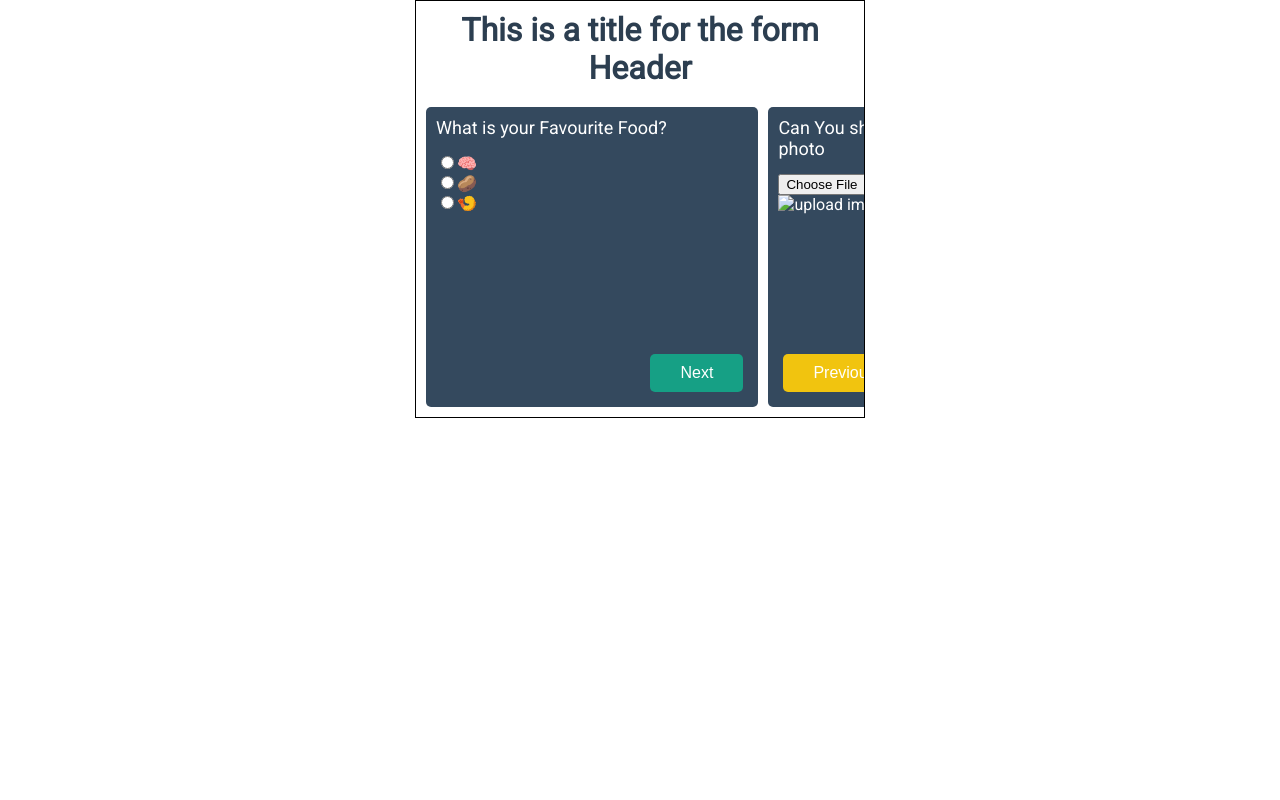
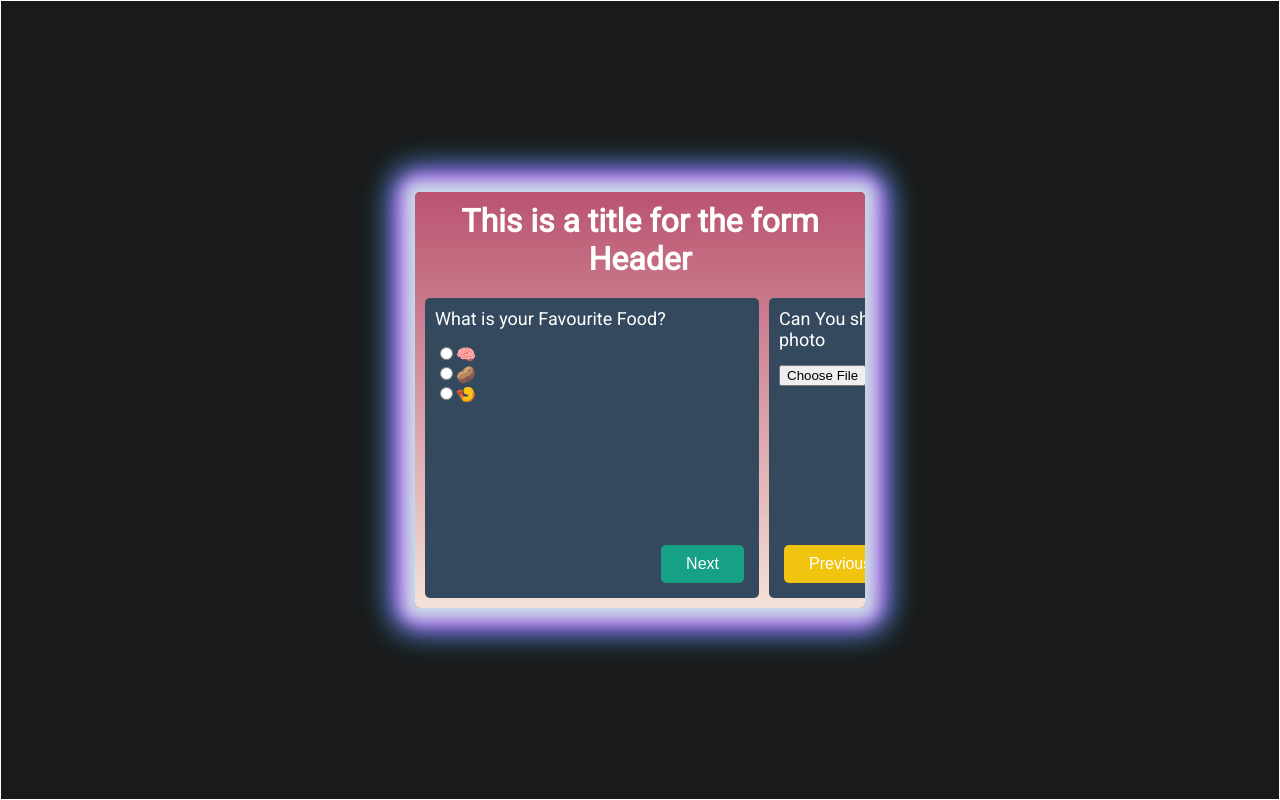
Before and after one commit to jiajing1993/Kaodim-Test, a Gatsby site: page / in a window 1280 px wide. Built offline with nearby package versions, Linux system fonts and the light colour scheme; Gatsby itself is replaced by a stand-in of ours.

Commit message:
style: add backlight background

```diff
--- a/src/components/inputBuilder.js
+++ b/src/components/inputBuilder.js
@@ -45,7 +45,7 @@ export default class inputBuilder extends Component {
           (
             <div>
               <input type="file" name={`question${question.id}`} onChange={this.onUpload}/>
-              <img src={this.state.img} width="50%" alt="upload img"></img>
+              {!this.state.img || <img src={this.state.img} width="50%" alt="upload img"></img>}
             </div>
           )
         }
--- a/src/components/layout.js
+++ b/src/components/layout.js
@@ -21,7 +21,9 @@ const Layout = ({ children }) => (
       }
     `}
     render={ data => (
-      <main>{children}</main>
+      <div className="body-wrapper">
+        <main>{children}</main>
+      </div>
     )}
   />
 )
--- a/src/style/layout.scss
+++ b/src/style/layout.scss
@@ -1,16 +1,35 @@
 @import url('https://fonts.googleapis.com/css?family=Roboto');
+html, body {
+  height: 100%;
+  width: 100%;
+}
 body {
+  background: #1A1A1B;
   font-family: 'Roboto', sans-serif;
   margin: 0;
+
   * { box-sizing: border-box; }
   h1, h2, h3, h4, h5, p { margin: 0; padding: 0; }
   a { text-decoration: none; }
+  .body-wrapper {
+    display: flex;
+    justify-content: center;
+    align-items: center;
+    height: 100vh;
+    width: 100vw;
+    border: 1px solid white;
+  }
   main {
     padding: 10px;
+    width: 90%;
     max-width: 450px;
-    margin: 0 auto;
     overflow: hidden;
-    border: 1px solid black;
+    background-image: linear-gradient(#BA5370, #F4E2D8);
+    border-radius: 5px;
+    box-shadow:
+        0 0 16px 13px #C4E0E5,
+        0 0 30px 16px #f0f,
+        0 0 34px 19px #0ff;
   }
   .card-lists {
 
@@ -49,7 +68,7 @@ body {
   }
 
   button, a.btn {
-    padding: 10px 30px;
+    padding: 10px 25px;
     outline: 0;
     border: 0;
     font-size: 16px;
@@ -60,12 +79,10 @@ body {
     &:disabled {
       background: #dddddd !important;
     }
-
     &.next, &.previous {
       position: absolute;
       bottom: 15px;
     }
-
     &.previous {
       left: 15px;
       background: #f1c40f;
@@ -82,7 +99,7 @@ body {
   }
   .form-title {
     margin-bottom: 20px;
-    color: #2c3e50;
+    color: white;
     text-align: center;
   }
 }
```
